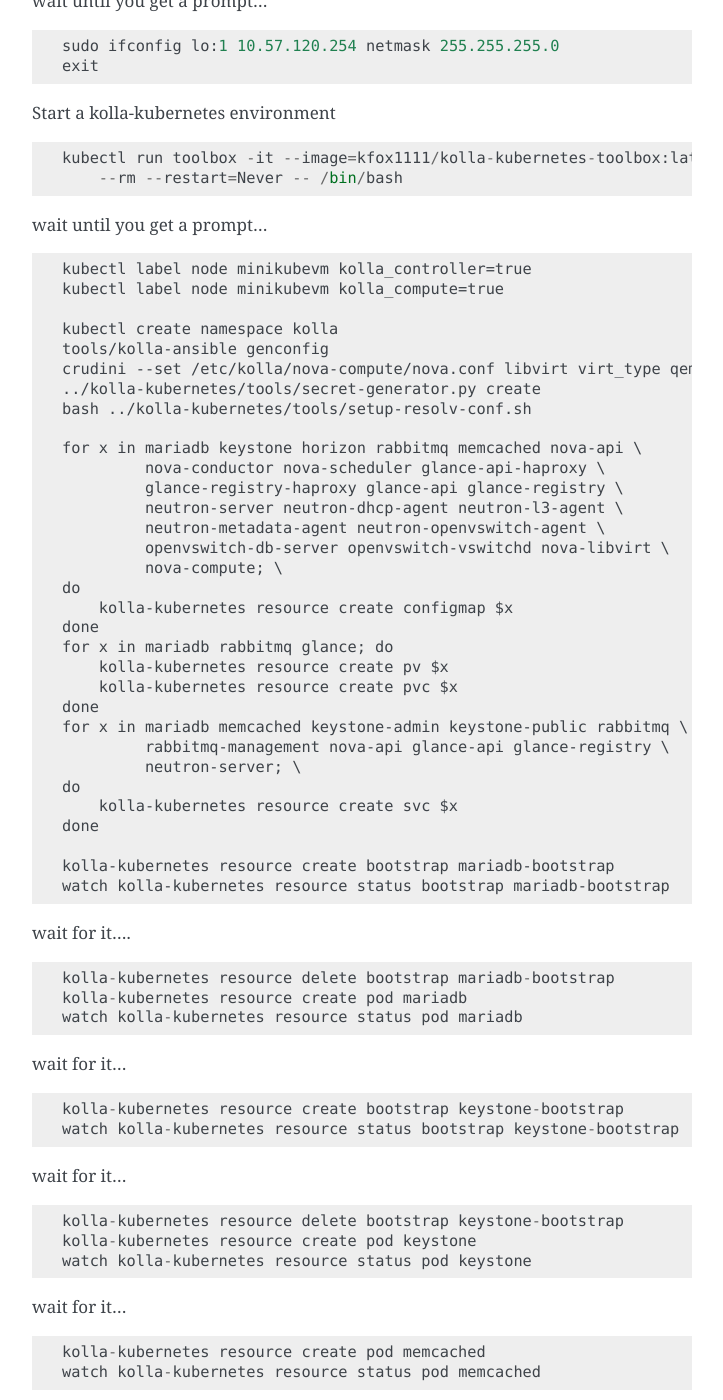
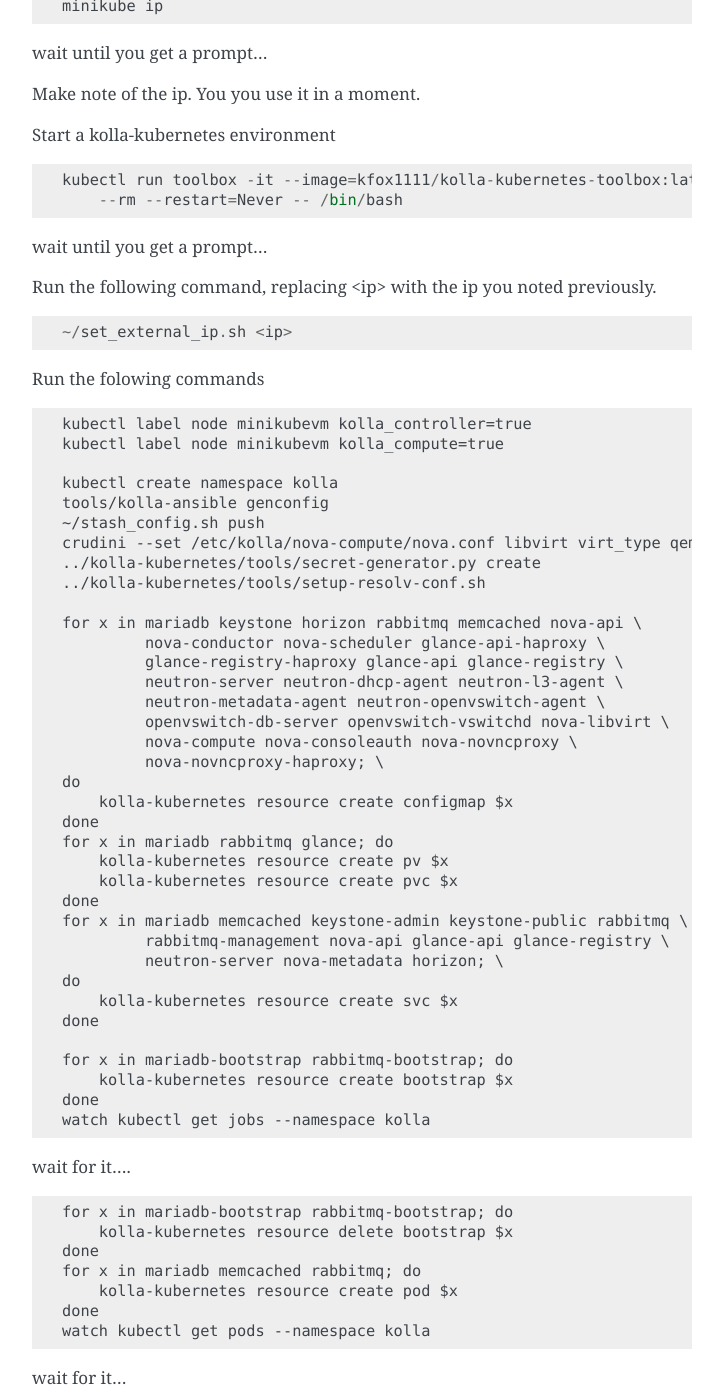
Before and after one commit to openstack-archive/kolla-kubernetes, a Sphinx documentation site: the page built from doc/source/minikube.rst, in a window 1280 px wide and 1400 px high, scrolled down 840 px. Shown: the whole window, without its empty margins (388-1111 px from the left). Built offline with Sphinx 7.4.7, drawn with Linux system fonts in a browser that asks for light colours; some of the changed text lies outside the part shown.

Commit message:
More test stuff, create nova-metadata svc, simplify instructions
Change-Id: Ib3b3115c7f4e12e8d2f4bf48bddded17ea700f8d

```diff
--- a/doc/source/minikube.rst
+++ b/doc/source/minikube.rst
@@ -37,14 +37,15 @@ To start up a fresh kolla-kubernetes deployment, do the following.
 
     minikube start --vm-driver=kvm --memory=$((9*1024))
 
-    minikube ssh
+Enter Password if requested.
+
+::
+
+    minikube ip
 
 wait until you get a prompt...
 
-::
-
-    sudo ifconfig lo:1 10.57.120.254 netmask 255.255.255.0
-    exit
+Make note of the ip. You you use it in a moment.
 
 Start a kolla-kubernetes environment
 
@@ -55,16 +56,26 @@ Start a kolla-kubernetes environment
 
 wait until you get a prompt...
 
+Run the following command, replacing <ip> with the ip you noted previously.
+
 ::
+
+    ~/set_external_ip.sh <ip>
+
+Run the folowing commands
+
+::
+
 
     kubectl label node minikubevm kolla_controller=true
     kubectl label node minikubevm kolla_compute=true
 
     kubectl create namespace kolla
     tools/kolla-ansible genconfig
+    ~/stash_config.sh push
     crudini --set /etc/kolla/nova-compute/nova.conf libvirt virt_type qemu
     ../kolla-kubernetes/tools/secret-generator.py create
-    bash ../kolla-kubernetes/tools/setup-resolv-conf.sh
+    ../kolla-kubernetes/tools/setup-resolv-conf.sh
 
     for x in mariadb keystone horizon rabbitmq memcached nova-api \
              nova-conductor nova-scheduler glance-api-haproxy \
@@ -72,7 +83,8 @@ wait until you get a prompt...
              neutron-server neutron-dhcp-agent neutron-l3-agent \
              neutron-metadata-agent neutron-openvswitch-agent \
              openvswitch-db-server openvswitch-vswitchd nova-libvirt \
-             nova-compute; \
+             nova-compute nova-consoleauth nova-novncproxy \
+             nova-novncproxy-haproxy; \
     do
         kolla-kubernetes resource create configmap $x
     done
@@ -82,57 +94,46 @@ wait until you get a prompt...
     done
     for x in mariadb memcached keystone-admin keystone-public rabbitmq \
              rabbitmq-management nova-api glance-api glance-registry \
-             neutron-server; \
+             neutron-server nova-metadata horizon; \
     do
         kolla-kubernetes resource create svc $x
     done
 
-    kolla-kubernetes resource create bootstrap mariadb-bootstrap
-    watch kolla-kubernetes resource status bootstrap mariadb-bootstrap
+    for x in mariadb-bootstrap rabbitmq-bootstrap; do
+        kolla-kubernetes resource create bootstrap $x
+    done
+    watch kubectl get jobs --namespace kolla
 
 wait for it....
 
 ::
 
-    kolla-kubernetes resource delete bootstrap mariadb-bootstrap
-    kolla-kubernetes resource create pod mariadb
-    watch kolla-kubernetes resource status pod mariadb
+    for x in mariadb-bootstrap rabbitmq-bootstrap; do
+        kolla-kubernetes resource delete bootstrap $x
+    done
+    for x in mariadb memcached rabbitmq; do
+        kolla-kubernetes resource create pod $x
+    done
+    watch kubectl get pods --namespace kolla
 
 wait for it...
 
 ::
 
-    kolla-kubernetes resource create bootstrap keystone-bootstrap
-    watch kolla-kubernetes resource status bootstrap keystone-bootstrap
+    for x in keystone-create-db keystone-endpoints keystone-manage-db; do
+        kolla-kubernetes resource create bootstrap $x
+    done
+    watch kubectl get jobs --namespace kolla
 
 wait for it...
 
 ::
 
-    kolla-kubernetes resource delete bootstrap keystone-bootstrap
+    for x in keystone-create-db keystone-endpoints keystone-manage-db; do
+        kolla-kubernetes resource delete bootstrap $x
+    done
     kolla-kubernetes resource create pod keystone
     watch kolla-kubernetes resource status pod keystone
-
-wait for it...
-
-::
-
-    kolla-kubernetes resource create pod memcached
-    watch kolla-kubernetes resource status pod memcached
-
-wait for it...
-
-::
-
-    kolla-kubernetes resource create bootstrap rabbitmq-bootstrap
-    watch kolla-kubernetes resource status bootstrap rabbitmq-bootstrap
-
-wait for it...
-::
-
-    kolla-kubernetes resource delete bootstrap rabbitmq-bootstrap
-    kolla-kubernetes resource create pod rabbitmq
-    watch kolla-kubernetes resource status pod rabbitmq
 
 wait for it...
 
@@ -188,6 +189,11 @@ To test things out
 
     ~/gen_keystone_admin.sh
     kubectl create -f ~/openstackcli.yaml --namespace=kolla
+    watch kubectl get pod openstackcli --namespace=kolla
+
+wait for it...
+
+::
 
     kubectl exec -it openstackcli --namespace=kolla /bin/bash
 
@@ -218,16 +224,28 @@ for some tests:
         --allocation-pool start=172.18.1.65,end=172.18.1.254 \
         --name admin admin 172.18.1.0/24
     neutron router-interface-add admin admin
+    neutron security-group-rule-create --protocol icmp \
+        --direction ingress default
+    neutron security-group-rule-create --protocol tcp \
+        --port-range-min 22 --port-range-max 22 \
+        --direction ingress default
 
     openstack server create --flavor=m1.tiny --image CirrOS \
          --nic net-id=admin test
+    openstack server create --flavor=m1.tiny --image CirrOS \
+         --nic net-id=admin test2
+    FIP=$(openstack ip floating create external -f value -c ip)
+    FIP2=$(openstack ip floating create external -f value -c ip)
+    openstack ip floating add $FIP test
+    openstack ip floating add $FIP2 test2
 
+    watch openstack server list
 
-In another window, do 'minikube ssh' in and run the following command:
+wait for it...
 
 ::
 
-    ip addr add 172.18.0.1/24 dev br-ex; ip link set br-ex up
+    ssh cirros@$FIP curl 169.254.169.254
 
 
 NOTES
```
Also changed, not shown: 1 other file.
